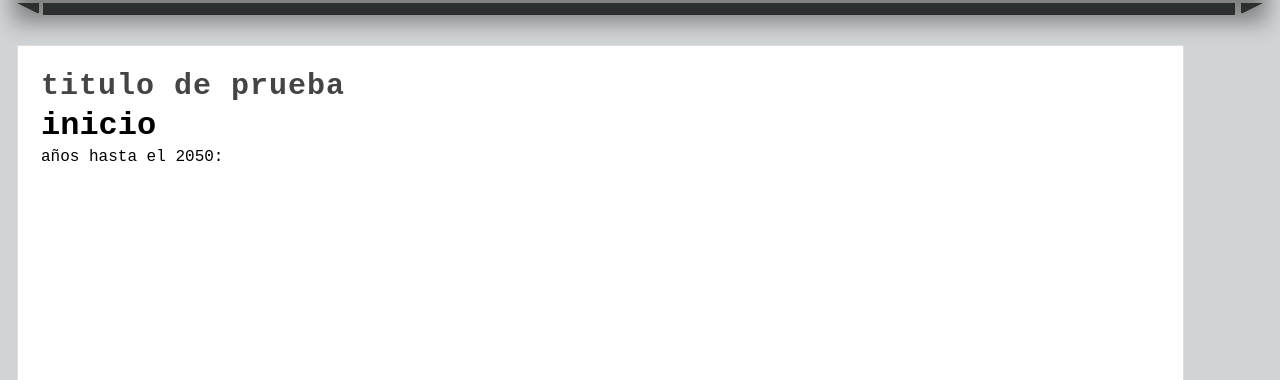
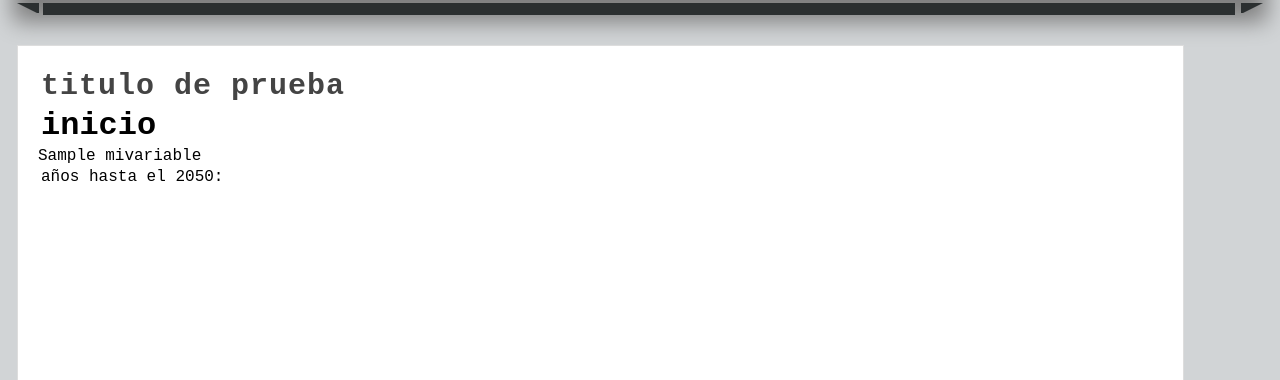
Before and after one commit to arxbullet/django-tutorial, a Django app: template miapp/aprendiendoDjango/templates/index.html in a window 1280 px wide. Shown: the part 208-588 px from the top of the page. Run offline with Django 4.2, Linux system fonts and the light colour scheme; the template is opened without the code that fills it: most values are stand-ins (such as "Sample title", 1, 10 or a date in 2020).

Commit message:
pasar parametros a las templates

```diff
--- a/miapp/aprendiendoDjango/templates/index.html
+++ b/miapp/aprendiendoDjango/templates/index.html
@@ -4,6 +4,9 @@ el codigo de html que retornamos de las funciones y el codigo python-->
 
 {% block content %}
 <h1>inicio</h1>
+
+{{mivariable}}<!--los dobles corchetes me permiten acceder a variables-->
+
 <p> años hasta el 2050: </p>
 {% endblock %}
 <!-- para vincular la vista usare el metodo render en las views-->
--- a/miapp/aprendiendoDjango/views.py
+++ b/miapp/aprendiendoDjango/views.py
@@ -42,7 +42,11 @@ def index(request):#inicio
     #return HttpResponse(layout+ html)
 
     #enlazar html de los templates con render
-    return render(request, 'index.html')
+    #return render(request, 'index.html')
+
+    #pasar parametros a html
+    return render(request, 'index.html', {'mivariable':'soy un dato'})#pasamos una tupla como tercer parametro
+
     '''return HttpResponse("""
     <h1>inicio</h1>
     """)'''
```
